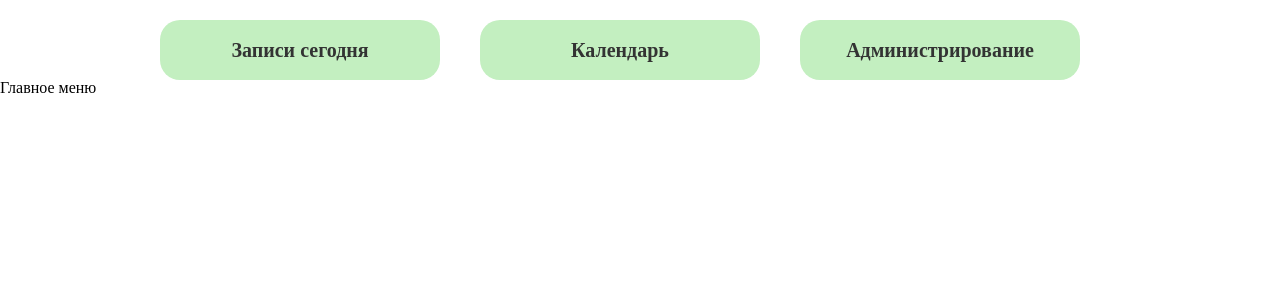
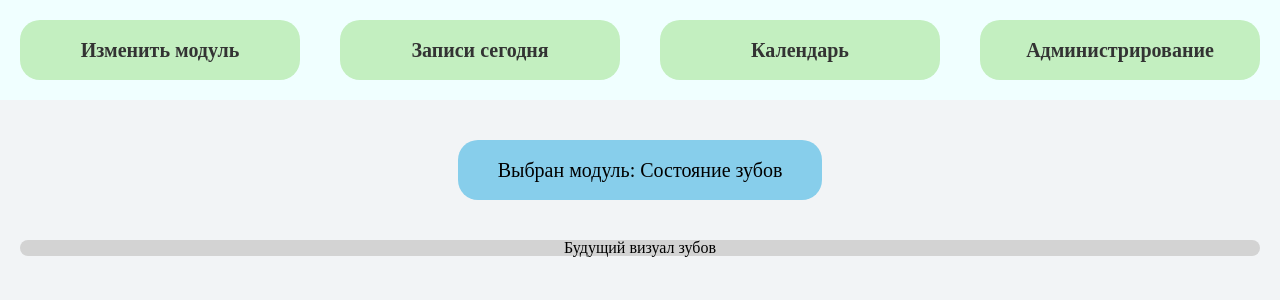
Before and after one commit to lopatin2012/dental_control, a Django app: page / in a window 1280 px wide. Shown: the top 300 px of the page. Run offline with Django 5.2, Linux system fonts and the light colour scheme.

Commit message:
Продолжение разработки главного меню состояния зубов

```diff
--- a/app_main_menu/templates/main_menu/main.html
+++ b/app_main_menu/templates/main_menu/main.html
@@ -1,5 +1,9 @@
 {% extends 'base_main_menu.html' %}
 
 {% block content %}
-<p>Главное меню</p>
+<div class="body-main-menu flex-center">
+    <div class="body-main-menu-card">
+        Будущий визуал зубов
+    </div>
+</div>
 {% endblock %}
--- a/app_main_menu/views.py
+++ b/app_main_menu/views.py
@@ -10,7 +10,7 @@ class MainMenu(View):
     def get(self, request):
         start_template = 'main_menu/main.html'
         context = {
-            'title': "Состояние зубов"
+            'title': "Состояние зубов",
         }
         return render(request=request, template_name=start_template, context=context)
 
--- a/static/css/style.css
+++ b/static/css/style.css
@@ -64,6 +64,10 @@ table {
     align-items: center;
 }
 
+body {
+    background-color: #f2f4f6;
+}
+
 /* */
 /* 3. Главное меню. */
 /* */
@@ -72,7 +76,8 @@ table {
     color: #4e4e4e;
     width: 100%;
     font-size: 20px;
-    padding-top: 20px;
+    padding: 20px;
+    background-color: azure;
 }
 
 .top-menu-li {
@@ -102,3 +107,21 @@ table {
     transform: translateX(5px);
 
 }
+
+.body-title {
+    margin: 20px;
+    padding: 20px;
+}
+
+.body-title-text {
+    background-color: skyblue;
+    border-radius: 20px;
+    padding: 20px 40px;
+    font-size: 20px;
+}
+
+.body-main-menu {
+    background-color: lightgray;
+    border-radius: 20px;
+    margin: 0px 20px;
+}
--- a/templates/base_main_menu.html
+++ b/templates/base_main_menu.html
@@ -13,6 +13,7 @@
     <div class="top-menu flex-center">
         <div class="top-menu-midl flex-center">
             <ul class="flex-center">
+                <li class="top-menu-li"><a class="top-menu-a-button" href="">Изменить модуль</a></li>
                 <li class="top-menu-li"><a class="top-menu-a-button" href="">Записи сегодня</a></li>
                 <li class="top-menu-li"><a class="top-menu-a-button" href="">Календарь</a></li>
                 <li class="top-menu-li"><a class="top-menu-a-button" href="">Администрирование</a></li>
@@ -21,6 +22,12 @@
     </div>
 </div>
 
+<div class="body-title flex-center">
+    <div class="body-title-text">
+        Выбран модуль: {{ title }}
+    </div>
+</div>
+
 {% block content %}
 {% endblock %}
 </body>
```
